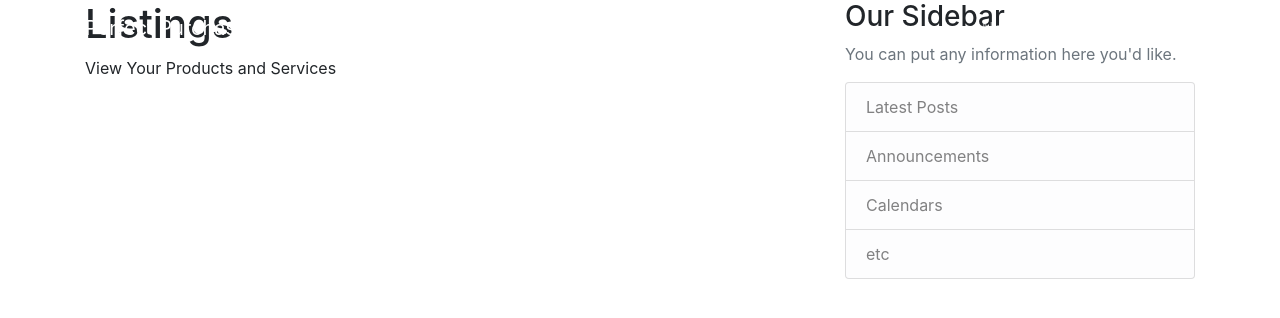
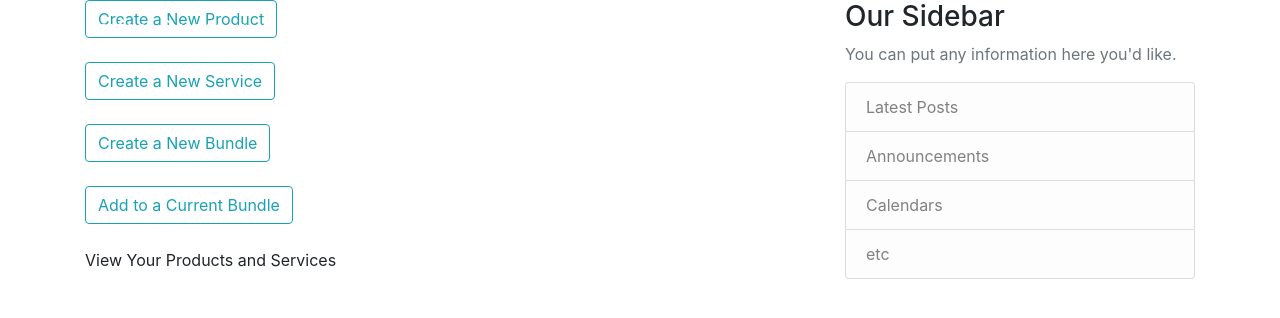
Before and after one commit to RodneyMcCoy/store-website-database, a Django app: page /listings/ in a window 1280 px wide. Shown: the top 318 px of the page. Run offline with Django 4.2, Linux system fonts and the light colour scheme; the visitor is signed in with stand-in values (Sample User, id 1); data that the repository does not hold is empty; parts of the project's set-up code (start-up, migrations or seed data) failed here and were passed over; some libraries are stand-ins or nearby versions.

Commit message:
everything is working now
everything is working now

```diff
--- a/django_website_database_project/store/forms.py
+++ b/django_website_database_project/store/forms.py
@@ -1,8 +1,12 @@
 from django import forms
 
 # class ChooseProduct(forms.Form):
-class ChooseProduct(forms.Form, set):
-    choice = forms.ChoiceField(choices=set, label='Select Product or Service')
+class ChooseProduct(forms.Form):
+    def __init__(self, choice_list, *args, **kwargs):
+        super().__init__(*args, **kwargs)
+        self.fields['choice'] = forms.ChoiceField(choices=choice_list, label='Select Product or Service')
+
+    choice = forms.ChoiceField()
 
 
 AXIS_CHOICES = [
--- a/django_website_database_project/store/templates/store/base.html
+++ b/django_website_database_project/store/templates/store/base.html
@@ -45,7 +45,7 @@
               <!-- Navbar Right Side -->
               <div class="navbar-nav">
                 {% if user.is_authenticated %}
-                <a class="nav-item nav-link" href="{% url 'post-create' %}">New Post</a>
+                <!-- <a class="nav-item nav-link" href="{% url 'post-create' %}">New Post</a> -->
                   <a class="nav-item nav-link" href="{% url 'profile' %}">Profile</a>
                   <a class="nav-item nav-link" href="{% url 'logout' %}">Logout</a>
                 {% else %}
--- a/django_website_database_project/store/templates/store/listings.html
+++ b/django_website_database_project/store/templates/store/listings.html
@@ -1,6 +1,28 @@
 {% extends "store/base.html" %}
 {% block content %}
-    <h1>Listings</h1>
+    <form name = "create_product" method="post" action = "{% url 'create_product' %}"> {% csrf_token %}
+        <button class="btn btn-outline-info" type="create_product" value="create_product">Create a New Product</button>
+    </form>
+
+    <br>
+
+    <form name = "create_service" method="post" action = "{% url 'create_service' %}"> {% csrf_token %}
+        <button class="btn btn-outline-info" type="create_service" value="create_service">Create a New Service</button>
+    </form>
+
+    <br>
+
+    <form name = "create_bundle" method="post" action = "{% url 'store-home' %}"> {% csrf_token %}
+        <button class="btn btn-outline-info" type="create_bundle" value="create_bundle">Create a New Bundle</button>
+    </form>
+
+    <br>
+
+    <form name = "add_to_bundle" method="post" action = "{% url 'store-home' %}"> {% csrf_token %}
+        <button class="btn btn-outline-info" type="add_to_bundle" value="add_to_bundle">Add to a Current Bundle</button>
+    </form>
+
+    <br>
 
     <p>View Your Products and Services</p>
 
--- a/django_website_database_project/store/views.py
+++ b/django_website_database_project/store/views.py
@@ -25,7 +25,7 @@
         p_list.add( ("", ""))
 
     action = request.POST
-    form = ChooseProduct(action, p_list)
+    form = ChooseProduct(p_list)
 
     context = {
         'posts': Post.objects.all(),
```
